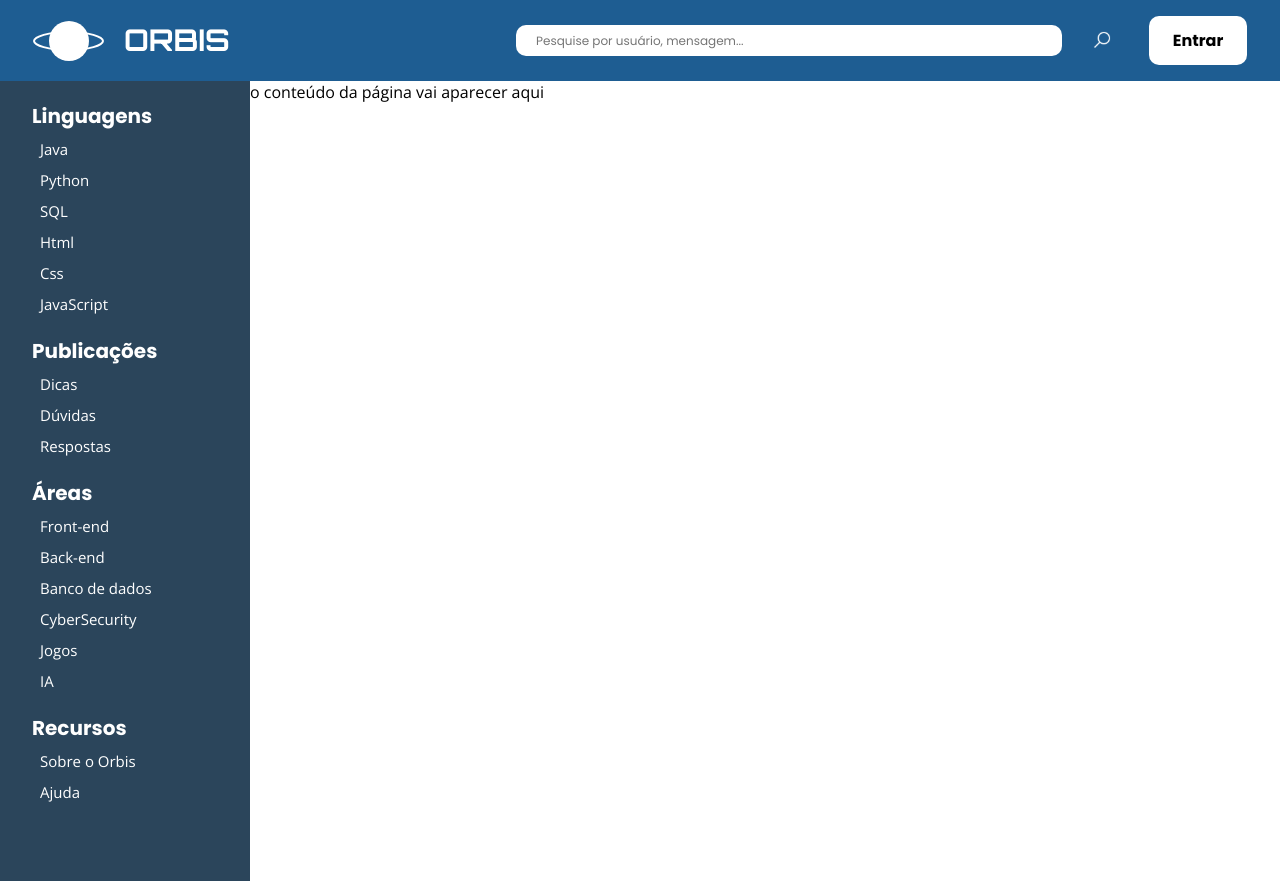
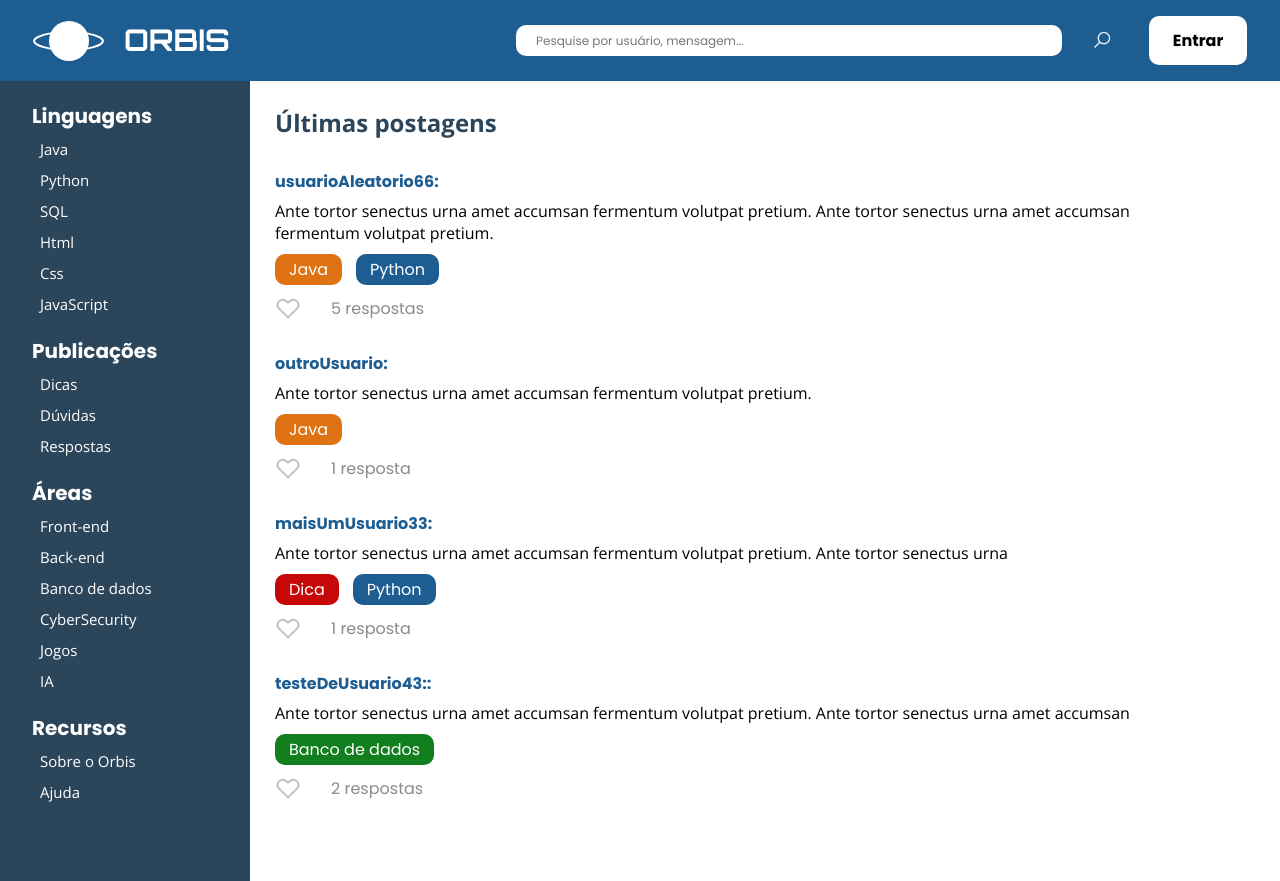
Before and after one commit to MarcusFrancisquini/forum-de-duvidas, a React (Create React App) app: page / in a window 1280 px wide. Built offline with nearby package versions, Linux system fonts and the light colour scheme.

Commit message:
feat: posts criados

```diff
--- a/src/components/Navbar/index.jsx
+++ b/src/components/Navbar/index.jsx
@@ -7,7 +7,7 @@ function Navbar() {
     <div className="navbar">
       <div className="logo">
         <div className="logo-svg">
-          <img src={logo} alt="orbis-logo" />
+          <img src={logo} className="logo-orbis" alt="orbis-logo" />
         </div>
         <div className="logo-text">ORBIS</div>
       </div>
--- a/src/components/Navbar/style.css
+++ b/src/components/Navbar/style.css
@@ -7,7 +7,7 @@
   display: flex;
   justify-content: space-between;
 }
-img {
+.logo-orbis {
   margin-top: 21px;
   margin-left: 33px;
 }
--- /dev/null
+++ b/src/components/Post/index.jsx
@@ -0,0 +1,43 @@
+import { useState } from "react";
+import "./style.css";
+import unliked from "../../images/unliked.svg";
+import liked from "../../images/liked.svg";
+
+function Post({ usuario, conteudo, tags, respostas }) {
+  //? função para dar like no post
+  const [isLiked, setIsLiked] = useState(false);
+
+  const toggleLike = () => {
+    setIsLiked(!isLiked);
+  };
+
+  return (
+    <div className="post">
+      <p className="post-usuario">{usuario}:</p>
+      <p className="post-conteudo">{conteudo}</p>
+      <div className="post-tags">
+        {tags.map((tag, index) => (
+          <div
+            key={index}
+            className={`tag ${tag.toLowerCase().replace(/ /g, "-")}`}
+          >
+            {tag}
+          </div>
+        ))}
+      </div>
+      <div className="post-likes-respostas">
+        <img
+          src={isLiked ? liked : unliked}
+          className="heart-icon"
+          onClick={toggleLike}
+          alt="like-icon"
+        />
+        <p className="respostas">
+          {respostas} {respostas === 1 ? "resposta" : "respostas"}
+        </p>
+      </div>
+    </div>
+  );
+}
+
+export default Post;
--- /dev/null
+++ b/src/components/Post/style.css
@@ -0,0 +1,49 @@
+.post {
+  padding-top: 30px;
+  max-width: 864px;
+}
+.post-usuario {
+  color: #1e5d92;
+  font-family: "Poppins", sans-serif;
+  font-weight: 700;
+}
+.post-conteudo {
+  padding: 6px 0 10px 0;
+}
+.post-tags {
+  display: flex;
+  gap: 14px;
+}
+.tag {
+  font-family: "Poppins", sans-serif;
+  color: white;
+  padding: 3px 14px 3px 14px;
+  border-radius: 10px;
+}
+.java {
+  background-color: #df7314;
+}
+.python {
+  background-color: #1e5d92;
+}
+.dica {
+  background-color: #c60808;
+}
+.banco-de-dados {
+  background-color: #117f1e;
+}
+.post-likes-respostas {
+  display: flex;
+  align-items: center;
+  gap: 30px;
+  padding-top: 10px;
+}
+.heart-icon {
+  width: 26px;
+  height: 26px;
+  cursor: pointer;
+}
+.respostas {
+  color: #8a8a8a;
+  font-family: "Poppins", sans-serif;
+}
--- a/src/index.css
+++ b/src/index.css
@@ -3,6 +3,10 @@
   margin: 0;
   box-sizing: border-box;
   font-family: "Open Sans", sans-serif;
+}
+html,
+body {
+  height: 100%;
 }
 button {
   cursor: pointer;
--- a/src/pages/Forum/index.jsx
+++ b/src/pages/Forum/index.jsx
@@ -2,6 +2,9 @@
 import { useState } from "react";
 import Navbar from "../../components/Navbar";
 import Sidebar from "../../components/Sidebar";
+
+//* conteúdo
+import Visitante_Home from "../Visitante_Home";
 
 function Forum() {
   const [conteudo, setConteudo] = useState("default");
@@ -10,7 +13,7 @@ function Forum() {
   const renderContent = () => {
     switch (conteudo) {
       default:
-        return <p>o conteúdo da página vai aparecer aqui</p>;
+        return <Visitante_Home />;
     }
   };
 
--- /dev/null
+++ b/src/pages/Visitante_Home/index.jsx
@@ -0,0 +1,53 @@
+import "./style.css";
+import Post from "../../components/Post";
+
+function Visitante_Home() {
+  //? lista de posts ilustrativos
+  const postsInformacoes = [
+    {
+      usuario: "usuarioAleatorio66",
+      conteudo:
+        "Ante tortor senectus urna amet accumsan fermentum volutpat pretium.  Ante tortor senectus urna amet accumsan fermentum volutpat pretium. ",
+      tags: ["Java", "Python"],
+      respostas: 5,
+    },
+    {
+      usuario: "outroUsuario",
+      conteudo:
+        "Ante tortor senectus urna amet accumsan fermentum volutpat pretium. ",
+      tags: ["Java"],
+      respostas: 1,
+    },
+    {
+      usuario: "maisUmUsuario33",
+      conteudo:
+        "Ante tortor senectus urna amet accumsan fermentum volutpat pretium. Ante tortor senectus urna ",
+      tags: ["Dica", "Python"],
+      respostas: 1,
+    },
+    {
+      usuario: "testeDeUsuario43:",
+      conteudo:
+        "Ante tortor senectus urna amet accumsan fermentum volutpat pretium. Ante tortor senectus urna amet accumsan ",
+      tags: ["Banco de dados"],
+      respostas: 2,
+    },
+  ];
+
+  return (
+    <section className="posts">
+      <h1 className="section-title">Últimas postagens</h1>
+      {postsInformacoes.map((post, index) => (
+        <Post
+          key={index}
+          usuario={post.usuario}
+          conteudo={post.conteudo}
+          tags={post.tags}
+          respostas={post.respostas}
+        />
+      ))}
+    </section>
+  );
+}
+
+export default Visitante_Home;
--- /dev/null
+++ b/src/pages/Visitante_Home/style.css
@@ -0,0 +1,6 @@
+.posts {
+  padding: 25px 25px 0 25px;
+}
+.section-title {
+  color: #2b455b;
+}
```
Also changed, not shown: src/images/liked.svg (added), src/images/unliked.svg (added).
